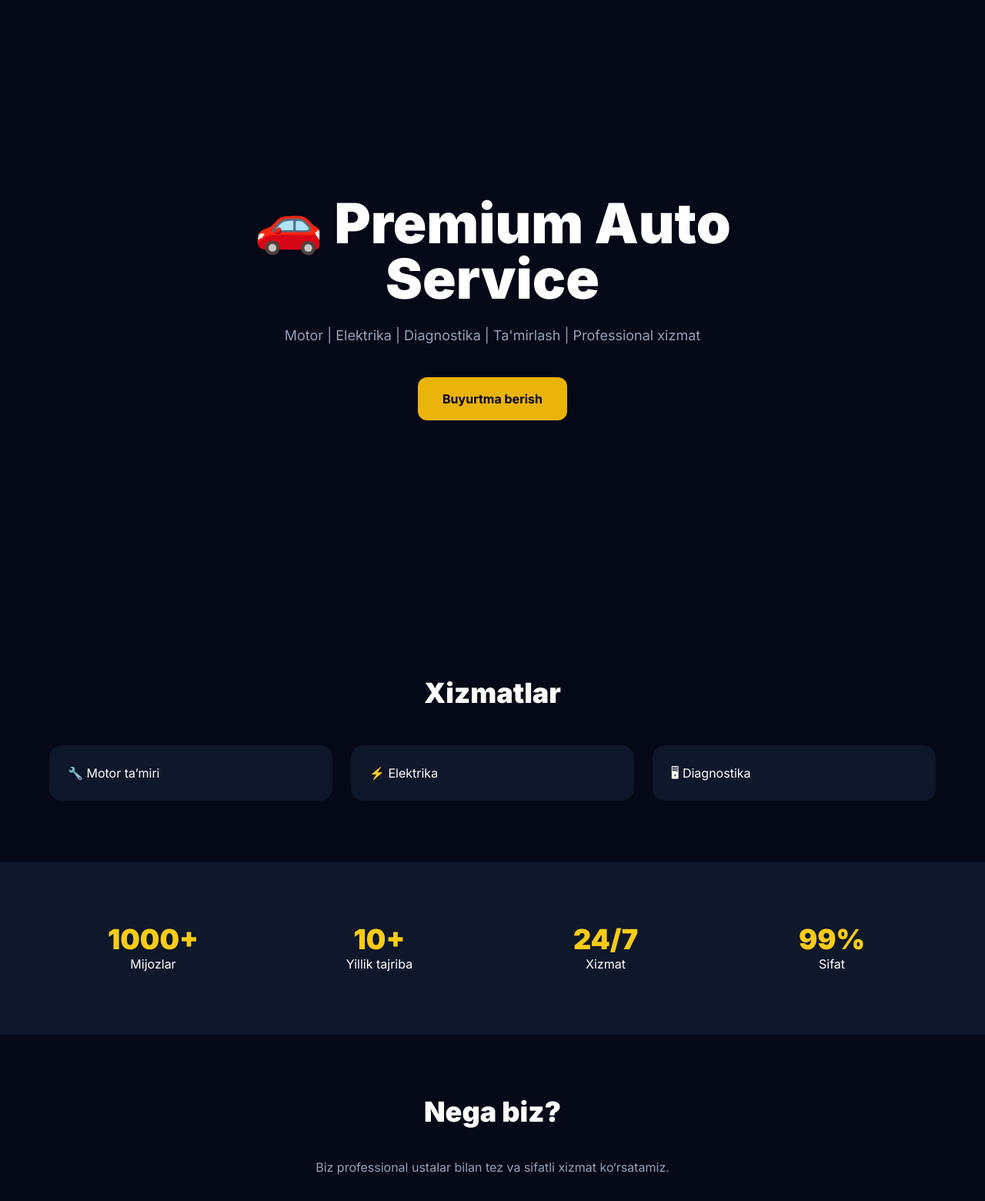
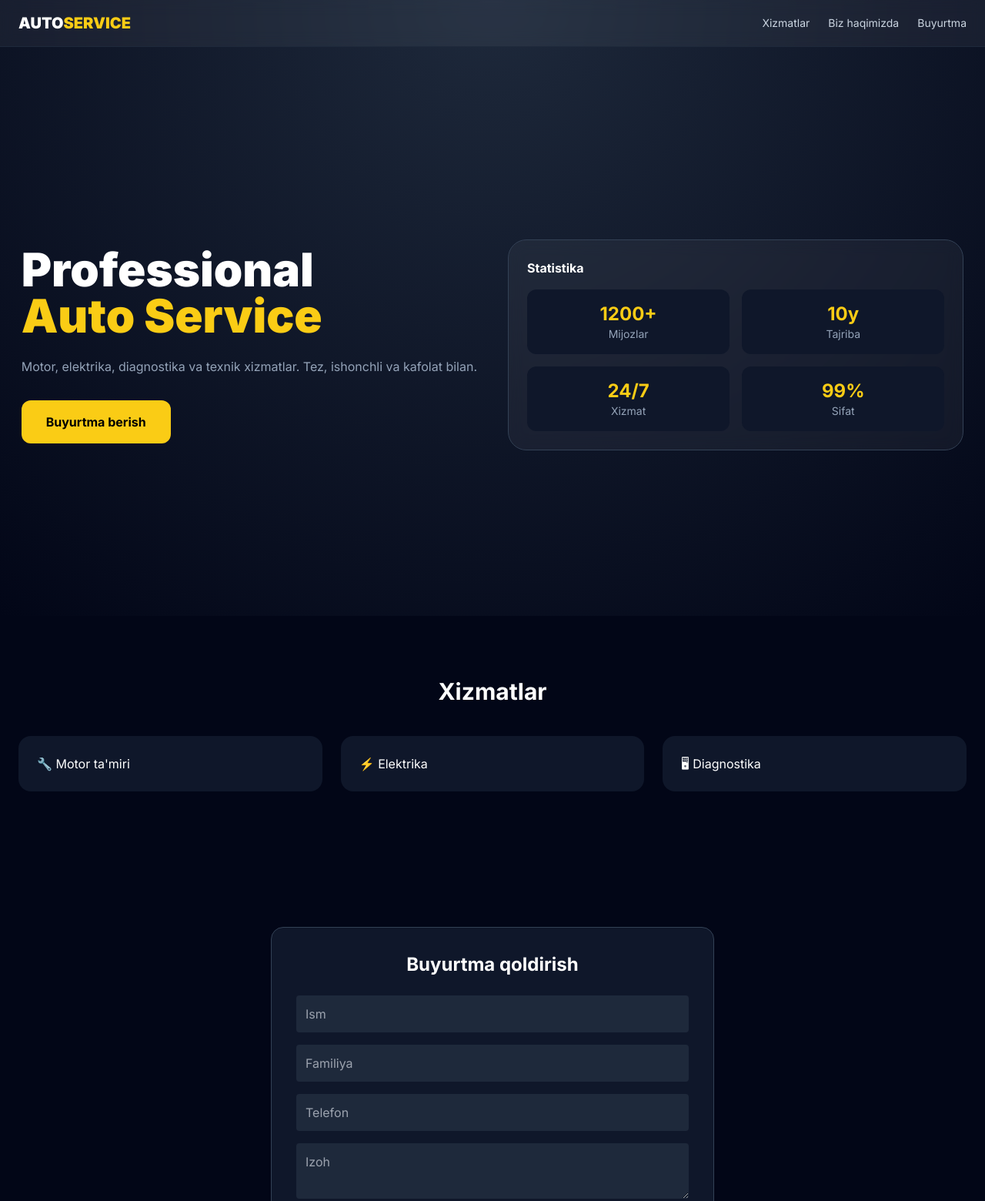
Before and after one commit to auzmedia/AVTO, a plain HTML site: page index.html in a window 1280 px wide. Shown: the top 1560 px of the page at 77% size. Drawn offline with nearby package versions, Linux system fonts and the light colour scheme.

Commit message:
Update index.html

```diff
--- a/index.html
+++ b/index.html
@@ -3,56 +3,113 @@
 <head>
 <meta charset="UTF-8">
 <meta name="viewport" content="width=device-width, initial-scale=1.0">
-
-<title>Auto Service | Premium Landing</title>
+<title>Auto Service | Premium</title>
 
 <script src="https://cdn.tailwindcss.com"></script>
 
-<link href="https://fonts.googleapis.com/css2?family=Inter:wght@300;400;600;700;900&display=swap" rel="stylesheet">
+<link href="https://fonts.googleapis.com/css2?family=Inter:wght@300;400;500;600;700;800;900&display=swap" rel="stylesheet">
 
 <style>
-body{font-family:Inter,sans-serif;background:#050816;}
-.glow{box-shadow:0 0 50px rgba(250,204,21,.15);}
-.card:hover{transform:translateY(-6px);transition:.3s;}
+body { font-family: Inter, sans-serif; }
+.hero {
+  background: radial-gradient(circle at top, #1e293b, #020617);
+}
+.glass {
+  background: rgba(255,255,255,0.05);
+  backdrop-filter: blur(10px);
+}
+.card:hover { transform: translateY(-6px); transition: .3s; }
 </style>
 
 </head>
 
-<body class="text-white">
+<body class="bg-slate-950 text-white">
+
+<!-- NAVBAR -->
+<header class="fixed top-0 w-full z-50 glass border-b border-slate-800">
+<div class="max-w-7xl mx-auto px-6 py-4 flex justify-between items-center">
+
+<h1 class="font-black text-xl">
+AUTO<span class="text-yellow-400">SERVICE</span>
+</h1>
+
+<nav class="hidden md:flex gap-6 text-sm text-slate-300">
+<a href="#services">Xizmatlar</a>
+<a href="#about">Biz haqimizda</a>
+<a href="#order">Buyurtma</a>
+</nav>
+
+</div>
+</header>
 
 <!-- HERO -->
-<section class="min-h-screen flex items-center justify-center text-center px-6">
+<section class="hero min-h-screen flex items-center pt-24 px-6">
 
-<div class="max-w-4xl">
+<div class="max-w-7xl mx-auto grid md:grid-cols-2 gap-10 items-center">
 
-<h1 class="text-5xl md:text-7xl font-black leading-tight">
-🚗 Premium Auto Service
+<div>
+
+<h1 class="text-5xl md:text-6xl font-black leading-tight">
+Professional<br>
+<span class="text-yellow-400">Auto Service</span>
 </h1>
 
-<p class="text-slate-400 mt-6 text-lg">
-Motor | Elektrika | Diagnostika | Ta'mirlash | Professional xizmat
+<p class="text-slate-400 mt-6">
+Motor, elektrika, diagnostika va texnik xizmatlar.
+Tez, ishonchli va kafolat bilan.
 </p>
 
-<a href="#order"
-class="inline-block mt-10 bg-yellow-500 text-black font-bold px-8 py-4 rounded-xl">
+<a href="#order" class="inline-block mt-8 bg-yellow-400 text-black px-8 py-4 rounded-xl font-bold">
 Buyurtma berish
 </a>
+
+</div>
+
+<div class="glass p-6 rounded-3xl border border-slate-700">
+
+<h3 class="font-bold mb-4">Statistika</h3>
+
+<div class="grid grid-cols-2 gap-4 text-center">
+
+<div class="bg-slate-900 p-4 rounded-xl">
+<p class="text-2xl font-bold text-yellow-400">1200+</p>
+<p class="text-sm text-slate-400">Mijozlar</p>
+</div>
+
+<div class="bg-slate-900 p-4 rounded-xl">
+<p class="text-2xl font-bold text-yellow-400">10y</p>
+<p class="text-sm text-slate-400">Tajriba</p>
+</div>
+
+<div class="bg-slate-900 p-4 rounded-xl">
+<p class="text-2xl font-bold text-yellow-400">24/7</p>
+<p class="text-sm text-slate-400">Xizmat</p>
+</div>
+
+<div class="bg-slate-900 p-4 rounded-xl">
+<p class="text-2xl font-bold text-yellow-400">99%</p>
+<p class="text-sm text-slate-400">Sifat</p>
+</div>
+
+</div>
+
+</div>
 
 </div>
 
 </section>
 
 <!-- SERVICES -->
-<section class="py-20 px-6">
+<section id="services" class="py-20 px-6">
 
-<div class="text-center mb-12">
-<h2 class="text-4xl font-black">Xizmatlar</h2>
-</div>
+<div class="max-w-7xl mx-auto">
 
-<div class="grid md:grid-cols-3 gap-6 max-w-6xl mx-auto">
+<h2 class="text-3xl font-bold text-center mb-10">Xizmatlar</h2>
+
+<div class="grid md:grid-cols-3 gap-6">
 
 <div class="bg-slate-900 p-6 rounded-2xl card">
-🔧 Motor ta’miri
+🔧 Motor ta'miri
 </div>
 
 <div class="bg-slate-900 p-6 rounded-2xl card">
@@ -65,72 +122,32 @@ Buyurtma berish
 
 </div>
 
-</section>
-
-<!-- STATS -->
-<section class="py-20 bg-slate-900 text-center">
-
-<div class="grid md:grid-cols-4 gap-6 max-w-6xl mx-auto">
-
-<div>
-<h3 class="text-4xl font-black text-yellow-400">1000+</h3>
-<p>Mijozlar</p>
-</div>
-
-<div>
-<h3 class="text-4xl font-black text-yellow-400">10+</h3>
-<p>Yillik tajriba</p>
-</div>
-
-<div>
-<h3 class="text-4xl font-black text-yellow-400">24/7</h3>
-<p>Xizmat</p>
-</div>
-
-<div>
-<h3 class="text-4xl font-black text-yellow-400">99%</h3>
-<p>Sifat</p>
-</div>
-
 </div>
 
 </section>
 
-<!-- WHY US -->
-<section class="py-20 px-6 text-center">
+<!-- ORDER FORM -->
+<section id="order" class="py-24 px-6">
 
-<h2 class="text-4xl font-black mb-10">Nega biz?</h2>
+<div class="max-w-xl mx-auto bg-slate-900 p-8 rounded-2xl border border-slate-700">
 
-<p class="text-slate-400 max-w-2xl mx-auto">
-Biz professional ustalar bilan tez va sifatli xizmat ko‘rsatamiz.
-</p>
-
-</section>
-
-<!-- ORDER FORM -->
-<section id="order" class="py-20 px-6">
-
-<div class="max-w-xl mx-auto bg-slate-900 p-8 rounded-2xl glow">
-
-<h2 class="text-3xl font-black mb-6 text-center">
-Buyurtma qoldiring
-</h2>
+<h2 class="text-2xl font-bold mb-6 text-center">Buyurtma qoldirish</h2>
 
 <form id="orderForm" class="space-y-4">
 
-<input name="ism" placeholder="Ism" class="w-full p-3 bg-slate-800 rounded">
+<input name="ism" placeholder="Ism" class="w-full p-3 rounded bg-slate-800">
 
-<input name="familiya" placeholder="Familiya" class="w-full p-3 bg-slate-800 rounded">
+<input name="familiya" placeholder="Familiya" class="w-full p-3 rounded bg-slate-800">
 
-<input name="raqam" placeholder="Telefon" class="w-full p-3 bg-slate-800 rounded">
+<input name="raqam" placeholder="Telefon" class="w-full p-3 rounded bg-slate-800">
 
-<textarea name="izoh" placeholder="Izoh" class="w-full p-3 bg-slate-800 rounded"></textarea>
+<textarea name="izoh" placeholder="Izoh" class="w-full p-3 rounded bg-slate-800"></textarea>
 
-<button class="w-full bg-yellow-500 text-black font-bold p-3 rounded-xl">
+<button class="w-full bg-yellow-400 text-black font-bold py-3 rounded-xl">
 Yuborish
 </button>
 
-<p id="msg" class="text-center mt-2"></p>
+<p id="msg" class="text-center text-sm mt-2"></p>
 
 </form>
 
@@ -144,44 +161,46 @@ Yuborish
 </footer>
 
 <script>
-const SCRIPT_URL = "YOUR_APPS_SCRIPT_URL";
 
-document.getElementById("orderForm").addEventListener("submit", async (e)=>{
+const SCRIPT_URL = "https://script.google.com/macros/s/AKfycbxVqwa1RShAtAZhmhShB6MZxB2e5-CEfj34lXJ_35gjMKzWL0fQbiR5XGQNiC-HIwqq/exec";
+
+document.getElementById("orderForm").addEventListener("submit", async (e) => {
 
 e.preventDefault();
 
 const f = e.target;
 
 const data = {
-ism:f.ism.value,
-familiya:f.familiya.value,
-raqam:f.raqam.value,
-izoh:f.izoh.value
+ism: f.ism.value,
+familiya: f.familiya.value,
+raqam: f.raqam.value,
+izoh: f.izoh.value
 };
 
-document.getElementById("msg").innerText="Yuborilmoqda...";
+document.getElementById("msg").innerText = "Yuborilmoqda...";
 
-try{
+try {
 
-const res = await fetch(SCRIPT_URL,{
-method:"POST",
-body:JSON.stringify(data)
+const res = await fetch(SCRIPT_URL, {
+method: "POST",
+body: JSON.stringify(data)
 });
 
 const json = await res.json();
 
 if(json.success){
-document.getElementById("msg").innerText="✅ Yuborildi";
+document.getElementById("msg").innerText = "✅ Buyurtma yuborildi";
 f.reset();
-}else{
-document.getElementById("msg").innerText="❌ Xatolik";
+} else {
+document.getElementById("msg").innerText = "❌ Xatolik";
 }
 
-}catch(e){
-document.getElementById("msg").innerText="❌ Server error";
+} catch(e){
+document.getElementById("msg").innerText = "❌ Server error";
 }
 
 });
+
 </script>
 
 </body>
```
